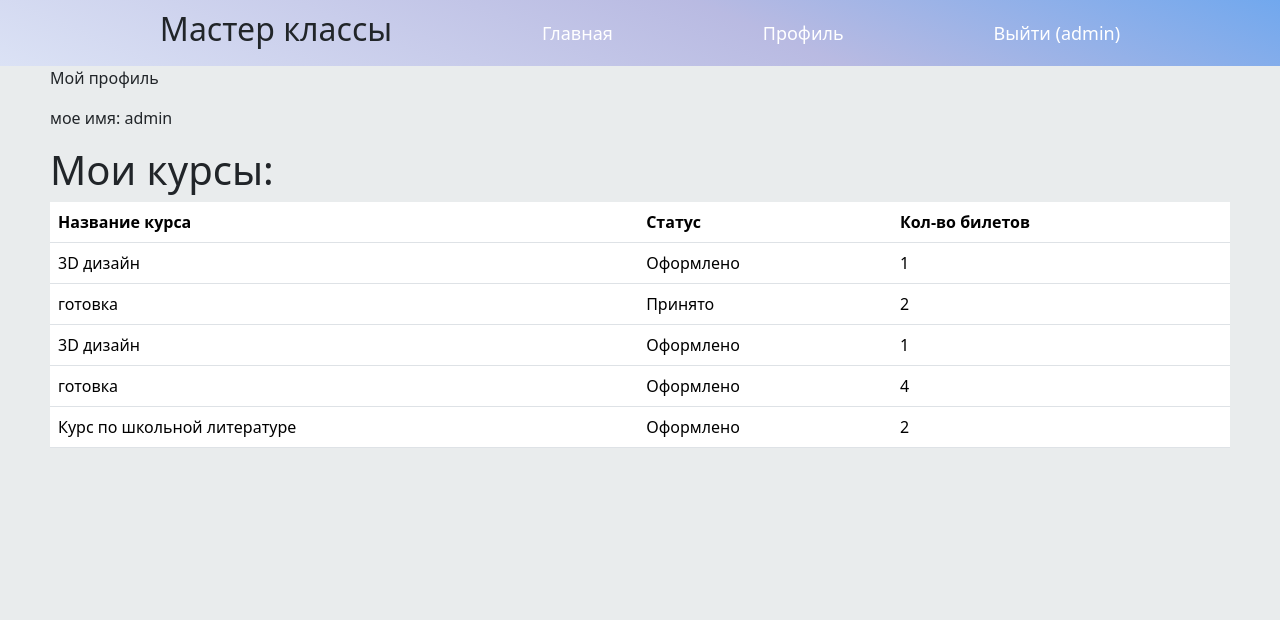
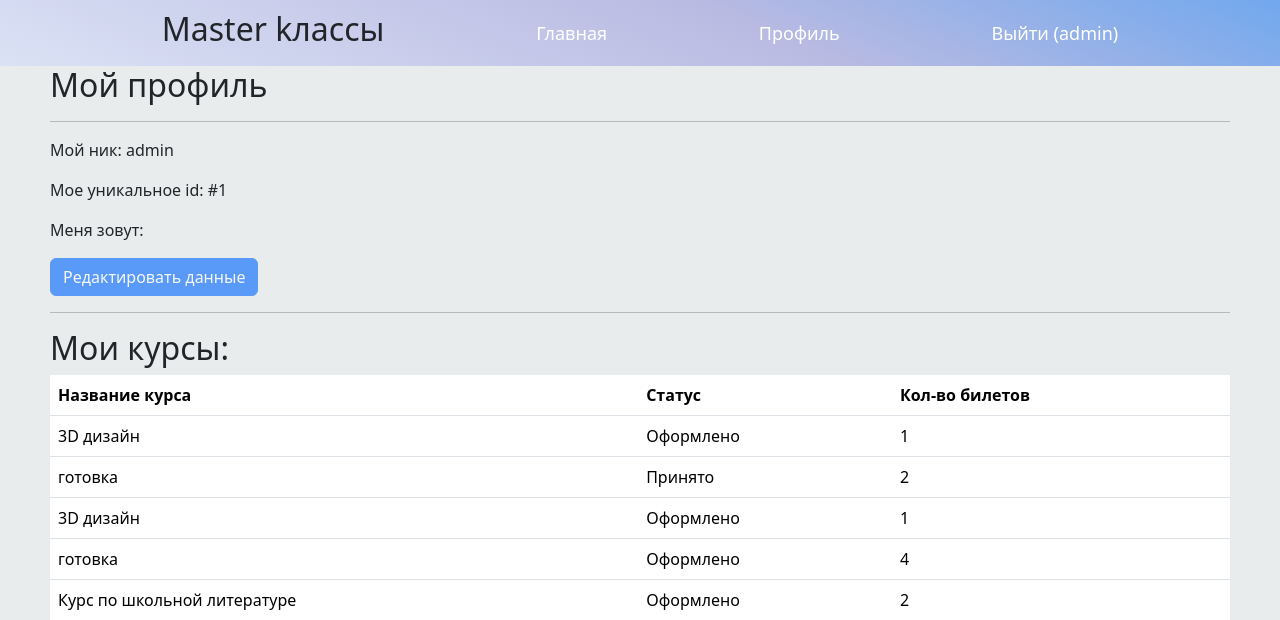
Before and after one commit to PolinaTurina/practica_masterclass, a Django app: page /auth/profile/ in a window 1280 px wide. Shown: the top 620 px of the page. Run offline with Django 5.2, Linux system fonts and the light colour scheme; a user stored in the database is signed in; data comes from the database, SQL or seed files in the repository.

Commit message:
'защита'

```diff
--- a/masterclass/auth/templates/auth/profile.html
+++ b/masterclass/auth/templates/auth/profile.html
@@ -1,13 +1,21 @@
 {% extends 'root.html' %}
+{% load static %}
 
 {% block content %}
     <div class="div-content">
 
 
-    <p>Мой профиль</p>
-    <p>мое имя: {{ user.username }}</p>
+    <h2>Мой профиль</h2>
+    <hr>
+    <p>Мой ник: {{ user.username }}</p>
+    <p>Мое уникальное id: #{{ user.id }}</p>
+    <p>Меня зовут:{{ user.first_name }}</p>
+    <p>{{ user.last_name }}</p>
 
-    <h1>Мои курсы:</h1>
+    <button class="btn btn-primary" disabled>Редактировать данные</button>
+
+    <hr>
+    <h2>Мои курсы:</h2>
 
 {#    {% for bron in bron %}#}
 {#        <p>мастеркласс: {{ bron.masterclass_id }}</p>#}
--- a/masterclass/static/css/style.css
+++ b/masterclass/static/css/style.css
@@ -31,3 +31,6 @@
 .div-content{
     padding: 0px 50px 0px 50px;
 }
+.fw-bold a{
+    color: #8078ff;
+}
--- a/masterclass/templates/root.html
+++ b/masterclass/templates/root.html
@@ -16,7 +16,8 @@
 
 
 <div style="display: flex; align-items: center; justify-content: space-evenly;" class="top">
- <h2>Мастер классы</h2>
+{# <img src='../static/img/logo.png' style="width: 120px">#}
+<h2>Master kлассы</h2>
 
     {% if user.is_authenticated %}
         <a href="{% url 'tutorial:full' %}">Главная</a>
--- a/masterclass/tutorial/templates/tutorial/detail.html
+++ b/masterclass/tutorial/templates/tutorial/detail.html
@@ -1,4 +1,5 @@
 {% extends 'root.html' %}
+{% load static %}
 
 {% block content %}
 <div class="div-content">
--- a/masterclass/tutorial/views.py
+++ b/masterclass/tutorial/views.py
@@ -20,6 +20,12 @@
 def tutorial_view(request):
     category = Category.objects.all()
     masterclass = MasterClass.objects.all()
+
+    # Подсчет количества курсов в каждой категории
+    category_with_counts = []
+    for cat in category:
+        course_count = MasterClass.objects.filter(category=cat).count()
+        category_with_counts.append((cat, course_count))
 
     form = FilterForm()
     # Обработка фильтрации
```
Also changed, not shown: masterclass/tutorial/templates/tutorial/full.html (+7 -3 lines), masterclass/static/img/logo.png (added).
